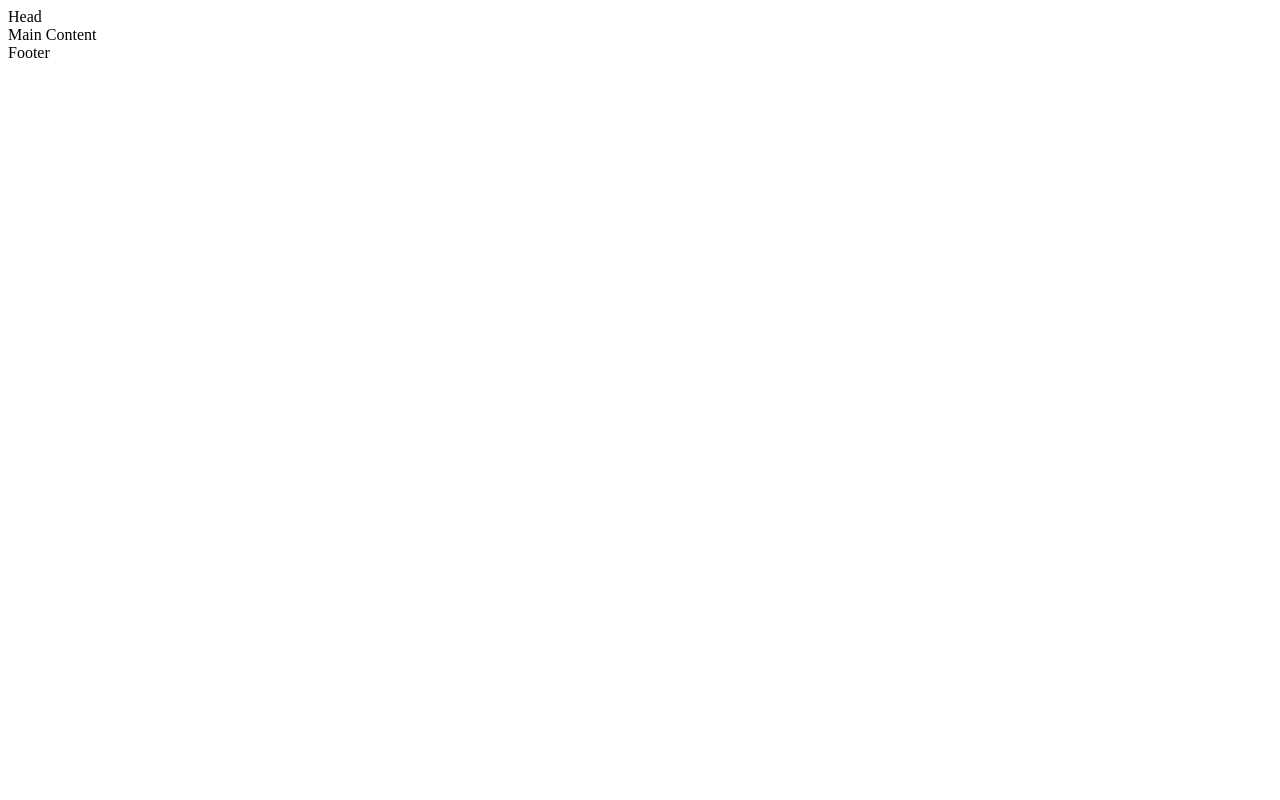
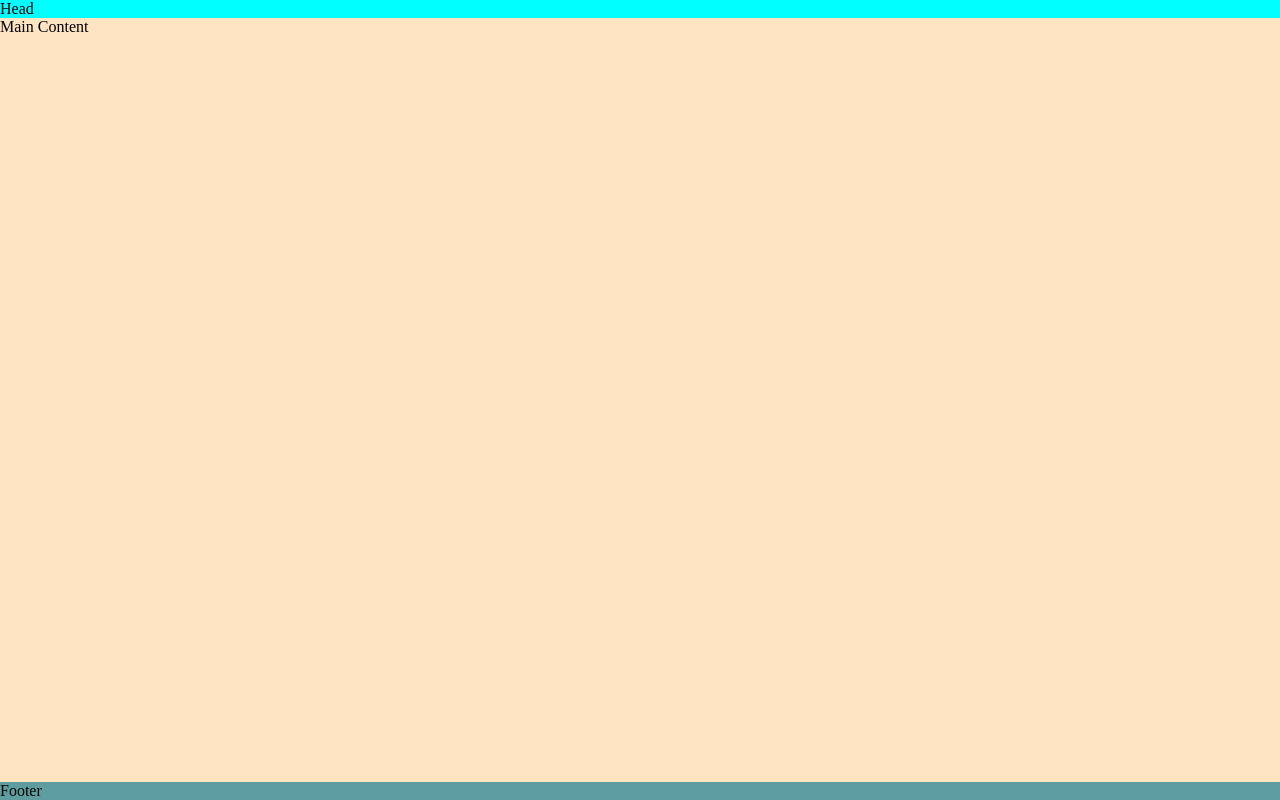
Before and after one commit to lukewtom93/easy-moto, a plain HTML site: page index.html in a window 1280 px wide. Drawn offline with Linux system fonts and the light colour scheme.

Commit message:
Assets folder with Stylesheet created

```diff
--- /dev/null
+++ b/assets/style.css
@@ -0,0 +1,27 @@
+* {
+    padding: 0;
+    margin: 0;
+    box-sizing: border-box;
+}
+
+body {
+    display: flex;
+    flex-direction: column;
+    min-height: 100vh;
+}
+
+/* Header */
+header {
+    background-color: aqua;
+}
+
+/* Main Content */
+main {
+    background-color: bisque;
+    flex: 1 0 auto;
+}
+
+/* Footer */
+footer {
+    background-color: cadetblue;
+}
--- a/index.html
+++ b/index.html
@@ -8,6 +8,7 @@
     <meta name="keywords"
         content="easy moto, Motorcycle training, Motorcycle licence, cbt licence, a licence, a1 licence, a2 licence, Sheffield, south yorkshire">
     <title>Easy Moto</title>
+    <link rel="stylesheet" href="assets/style.css">
 </head>
 
 <body>
```
